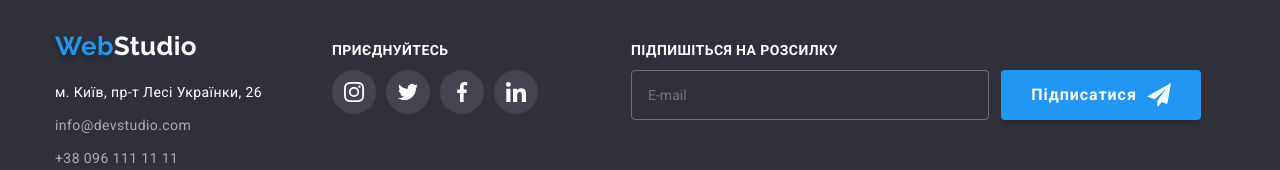
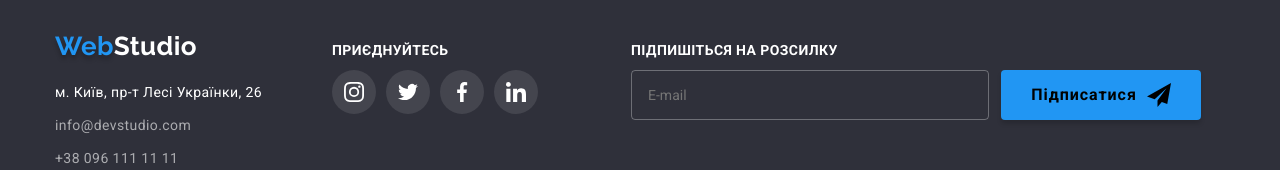
Before and after one commit to Elegantniy/goit-markup-hw-06_new, a plain HTML site: page index.html in a window 1280 px wide. In both pictures the pointer is over the button "Підписатися". Shown: the part 2709-2879 px from the top of the page. Drawn offline with nearby package versions, Linux system fonts and the light colour scheme.

Commit message:
update hover on header icon and subscribe button

```diff
--- a/css/styles.css
+++ b/css/styles.css
@@ -168,6 +168,8 @@ body {
 .icon-header {
   margin-right: 10px;
   fill: var(--header-icon);
+  transition-duration: 250ms;
+  transition-timing-function: cubic-bezier(0.4, 0, 0.2, 1);
 }
 .contact-link-item:hover .icon-header,
 .contact-link-item:focus .icon-header {
@@ -518,7 +520,8 @@ body {
   color: var(--white-color);
   background-color: rgba(255, 255, 255, 0.1);
 }
-.join-title, .subscribe-title  {
+.join-title,
+.subscribe-title {
   font-weight: 700;
   font-size: 14px;
   line-height: 1.14;
@@ -547,7 +550,8 @@ body {
 .join-link:focus {
   background-color: var(--primary-action-color);
 }
-.join-soc-icon, .subscribe-icon {
+.join-soc-icon,
+.subscribe-icon {
   fill: var(--white-color);
 }
 
@@ -588,17 +592,26 @@ body {
   font-weight: 700;
   padding: 10px 28px;
   margin-left: 12px;
-  transition-property: box-shadow;
+  transition-property: color, box-shadow;
   transition-duration: 250ms;
   transition-timing-function: cubic-bezier(0.4, 0, 0.2, 1);
   cursor: pointer;
 }
 
-.subscribe-button:hover {
+.subscribe-button:hover,
+.subscribe-button:focus {
   box-shadow: 0px 4px 4px rgba(0, 0, 0, 0.15);
+  color: var(--black-color);
+}
+
+.subscribe-button:hover .subscribe-icon,
+.subscribe-button:focus .subscribe-icon {
+  fill: var(--black-color);
 }
 .subscribe-icon {
   margin-left: 10px;
+  transition-duration: 250ms;
+  transition-timing-function: cubic-bezier(0.4, 0, 0.2, 1);
 }
 
 /* portfolio.html */
```
